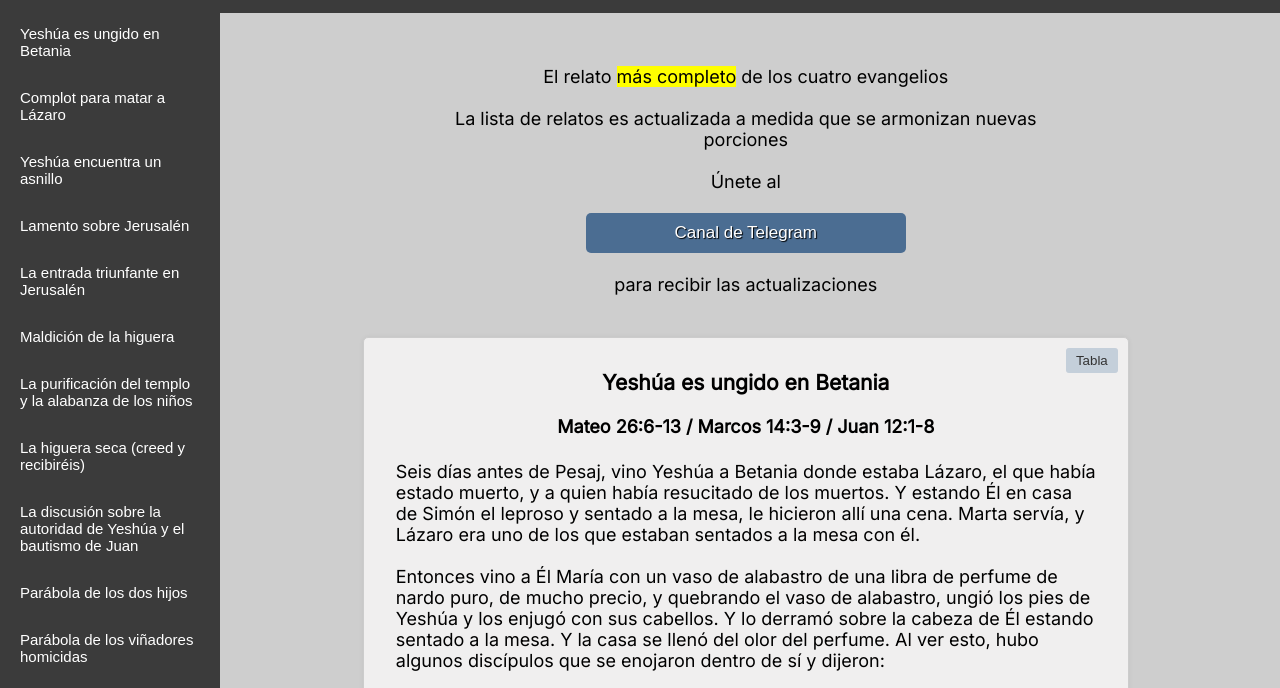
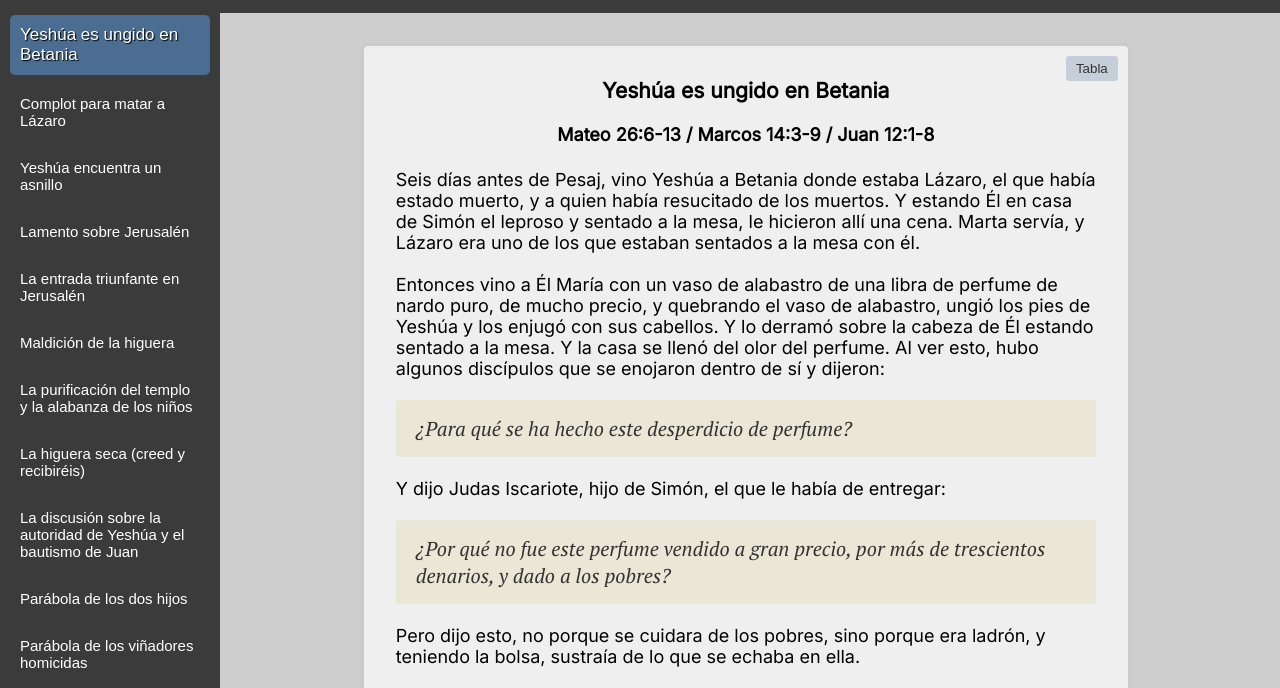
Before and after one commit to eudroa00/habsora, a plain HTML site: page index.html in a window 1280 px wide. Shown: the part 55-743 px from the top of the page. Drawn offline with Linux system fonts and the light colour scheme.

Commit message:
description removed

```diff
--- a/index.html
+++ b/index.html
@@ -42,19 +42,6 @@
 
                 <!-- Body -->
                 <main>
-                    <div class="description-container">
-                        <br>
-                        <p class="description-text">El relato <mark>más completo</mark> de los cuatro evangelios</p>
-                        <br>
-                        <p>La lista de relatos es actualizada a medida que se armonizan nuevas porciones</p>
-                        <br>
-                        <p>Únete al</p><br>
-                        <a href="https://t.me/habsora" class="telegram" target="_blank">Canal de Telegram</a>
-                        <br><br>
-                        <p>para recibir las actualizaciones</p>
-                        <br><br>
-                    </div>
-
                     <article id="articles-container"></article>
                     <!-- The Modal -->
                     <div id="myModal" class="modal">
```
